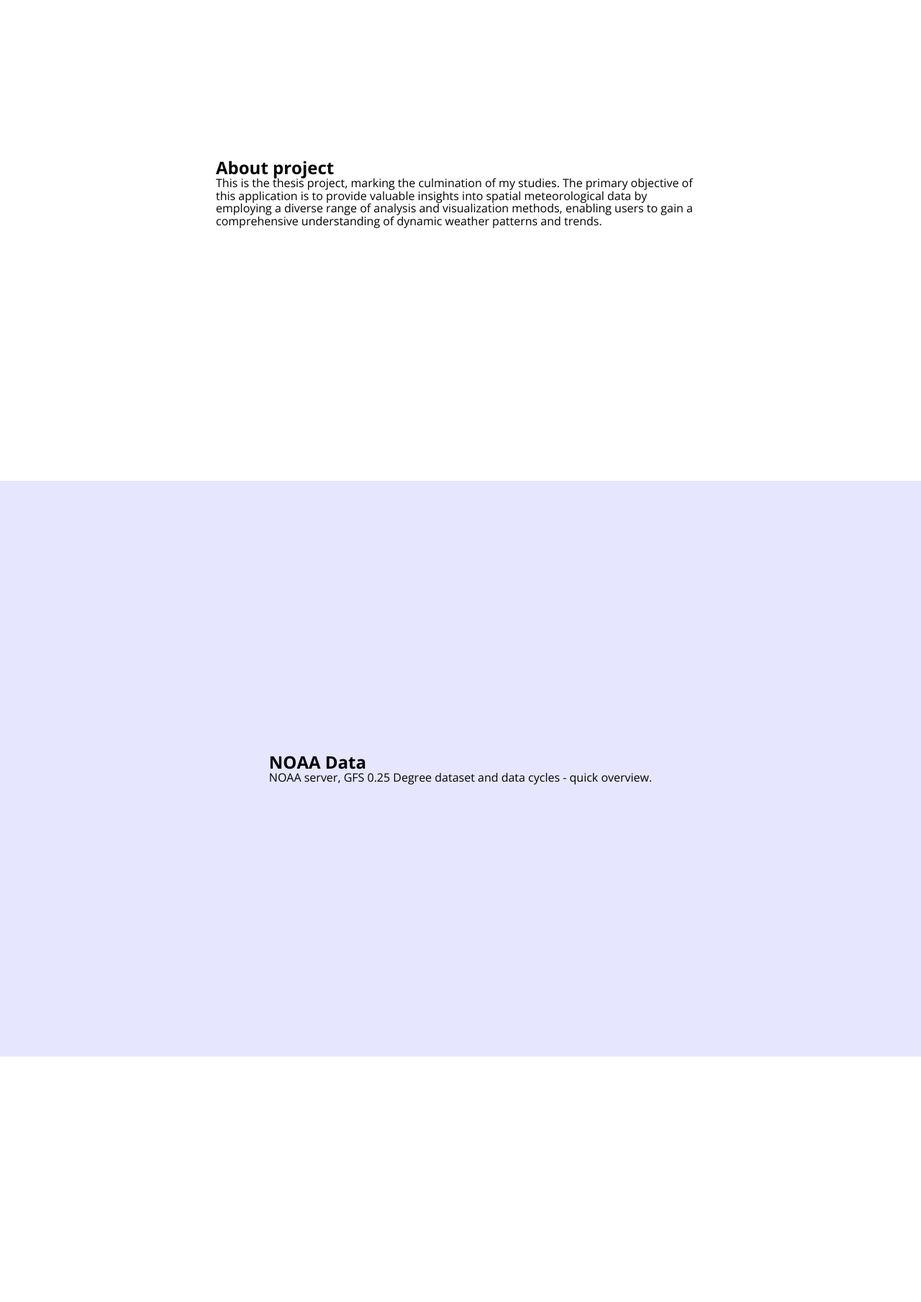
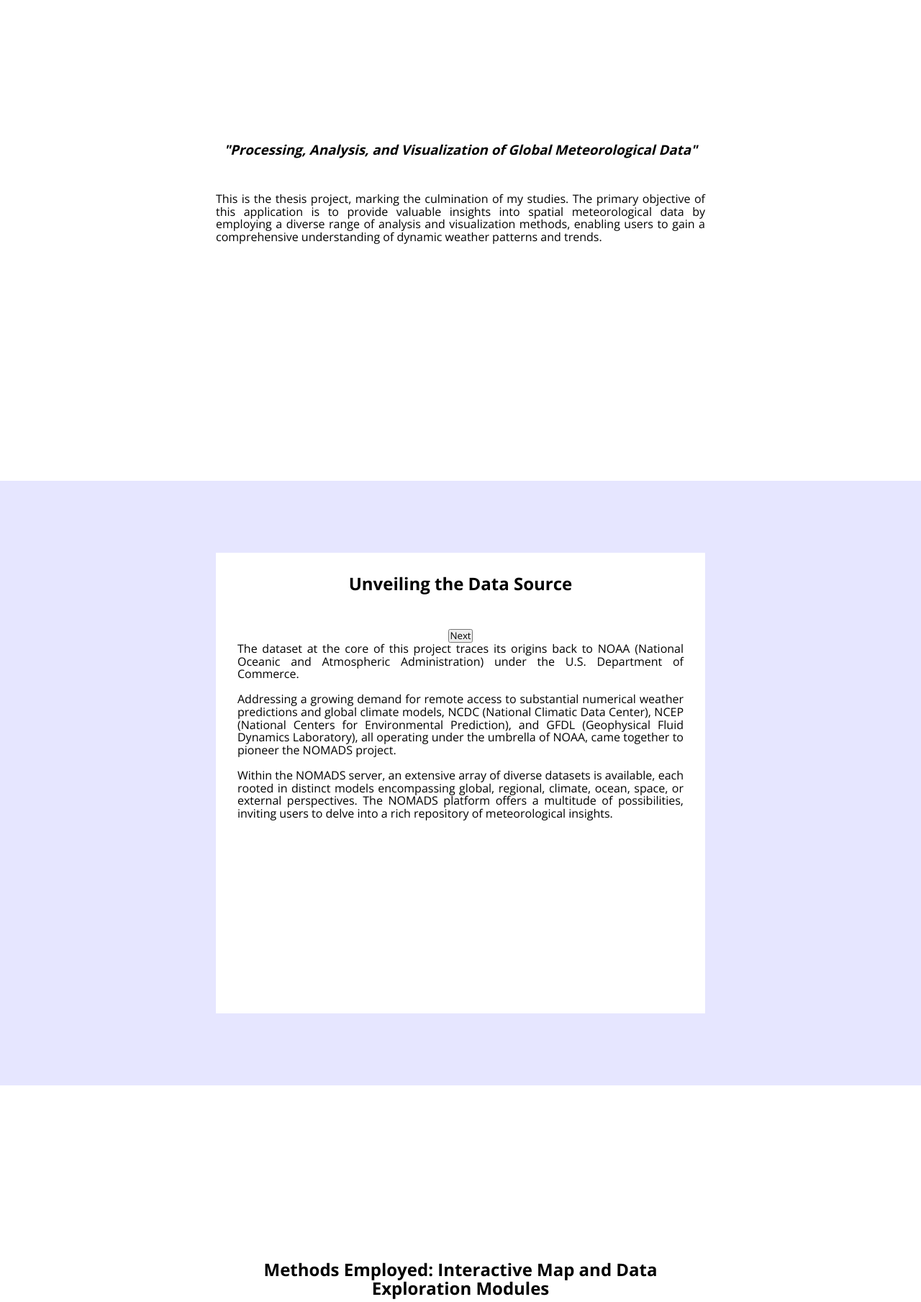
Before and after one commit to ewapelc/MeteoApp, a Django app: page / in a window 1280 px wide. Shown: the part 132-1941 px from the top of the page at 72% size. Run offline with Django 3.2, Linux system fonts and the light colour scheme.

Commit message:
Homepage: add basic content and layout

```diff
--- a/interactiveMap/static/homepage3.css
+++ b/interactiveMap/static/homepage2.css
@@ -13,6 +13,7 @@ section {
     place-content: center;
     min-height: 100vh;
     padding: 100px 300px;
+    text-align: center;
 }
 
 #data, #map {
@@ -29,3 +30,44 @@ section {
     font-size: 12px;
     color: #20293d;
 }
+
+#project-name {
+    margin-bottom: 50px;
+}
+
+#thesis-purpose {
+    text-align: justify;
+}
+
+.data-section-container {
+    height: 100%;
+    width: 100%;
+    overflow: hidden;
+}
+
+.pages {
+    display: flex;
+    width: 300%;
+    box-sizing: border-box;
+}
+
+.page {
+    width: 100%;
+    height: 80vh;
+    flex-direction: column;
+    transition: all 1s;
+    padding: 30px;
+    background-color: #fff;
+}
+
+p {
+    text-align: justify;
+}
+
+.page h1 {
+    margin-bottom: 50px;
+}
+
+section h1 {
+    margin-bottom: 50px;
+}
--- a/interactiveMap/templates/stations/homepage.html
+++ b/interactiveMap/templates/stations/homepage.html
@@ -1,5 +1,5 @@
 <!DOCTYPE html>
-<html lang="en">
+<html lang="en" xmlns="http://www.w3.org/1999/html">
     <head>
         <meta charset="utf-8">
         <title>Thesis Project | Ewa Pelc</title>
@@ -9,34 +9,121 @@
 
         <!--Custom CSS-->
         {% load static %}
-        <link rel="stylesheet" href="{% static 'homepage3.css' %}">
+        <link rel="stylesheet" href="{% static 'homepage2.css' %}">
     </head>
 <body>
 {% include 'stations/navbar.html' %}
 
     <section id="about">
-        <h1>About project</h1>
-        <p>This is the thesis project, marking the culmination of my studies. The primary objective of this application is to provide valuable insights into spatial meteorological data by employing a diverse range of analysis and visualization methods, enabling users to gain a comprehensive understanding of dynamic weather patterns and trends.</p>
+        <h3 id="project-name"><i>"Processing, Analysis, and Visualization of Global Meteorological Data"</i></h3>
+        <p id="thesis-purpose">This is the thesis project, marking the culmination of my studies. The primary objective of this application is to provide valuable insights into spatial meteorological data by employing a diverse range of analysis and visualization methods, enabling users to gain a comprehensive understanding of dynamic weather patterns and trends.</p>
     </section>
     <section id="data">
-        <h1>NOAA Data</h1>
-        <p>NOAA server, GFS 0.25 Degree dataset and data cycles - quick overview.</p>
+<!--        <h1>NOAA Data</h1>-->
+<!--        <p>NOAA server, GFS 0.25 Degree dataset and data cycles - quick overview.</p>-->
+        <div class="data-section-container">
+            <div class="pages">
+                <div class="page one">
+                    <h1>Unveiling the Data Source</h1>
+                    <div>
+                        <button onclick="slide('next')">Next</button>
+                    </div>
+
+                    <p>
+                        The dataset at the core of this project traces its origins back to NOAA (National Oceanic and Atmospheric Administration) under the U.S. Department of Commerce.
+                        <br><br>
+                        Addressing a growing demand for remote access to substantial numerical weather predictions and global climate models, NCDC (National Climatic Data Center), NCEP (National Centers for Environmental Prediction), and GFDL (Geophysical Fluid Dynamics Laboratory), all operating under the umbrella of NOAA, came together to pioneer the NOMADS project.
+                        <br><br>
+                        Within the NOMADS server, an extensive array of diverse datasets is available, each rooted in distinct models encompassing global, regional, climate, ocean, space, or external perspectives. The NOMADS platform offers a multitude of possibilities, inviting users to delve into a rich repository of meteorological insights.
+                    </p>
+                </div>
+                <div class="page two">
+                    <h1>Introducing the Chosen Dataset: Composition and Purpose</h1>
+                    <div>
+                        <button onclick="slide('prev')">Prev</button>
+                    </div>
+                    <div>
+                        <button onclick="slide('next')">Next</button>
+                    </div>
+
+                    <p>
+                        Chosen with the project's objectives in mind, the <i>GFS 0.25 Degree</i> Dataset (Global Forecast System 0.25 Degree Grid) has been thoughtfully curated to illuminate complex meteorological insights.
+                        <br><br>
+                        This dataset serves as a foundational component of NCEP's extensive numerical guidance, facilitating precise global atmospheric and wave predictions at a 0.25-degree resolution.
+                        <br><br>
+                        Within the GFS framework, a data assimilation system operates seamlessly alongside forecast models, collectively addressing both atmospheric conditions and ocean wave dynamics.
+                        </p>
+                </div>
+                <div class="page three">
+                    <h1>Dimensions of Insight: Spatial and Temporal Aspects</h1>
+                    <div>
+                        <button onclick="slide('prev')">Prev</button>
+                    </div>
+
+                    <p>
+                        <i>Spatial Resolution:</i>
+                        <br>
+                        GFS output is posted to a 0.25-degree equally spaced longitude/latitude grid and is divided into 127 vertical atmospheric layers. This project specifically concentrates on the XYZ layer for all variables, highlighting a distinct aspect of analysis.
+                        <br><br>
+                        <i>Temporal Resolution:</i>
+                        <br>
+                        The GFS operates four times a day (at 12 AM, 6 AM, 12 PM, and 6 PM UTC time), delivering forecasts up to 16 days in advance. The temporal resolution of forecasts, available on the server, ranges from 1 hour up to 120 hours, transitioning to 3-hour intervals from days 5 to 16. Frequent data collection empowers users to anticipate and dissect meteorological trends.
+                        <br><br>
+                        <i>Data Exploration:</i>
+                        <br>
+                        In this project, emphasis is placed on utilizing original measured data for each cycle, rather than forecasts. This approach ensures a comprehensive and accurate analysis of the dataset, providing insights into the dynamic interplay of atmospheric conditions.
+                    </p>
+                </div>
+            </div>
+        </div>
     </section>
     <section id="explanation">
-        <h1>Explore</h1>
-        <p>Briefly explains possibilities.</p>
+        <h1>Methods Employed: Interactive Map and Data Exploration Modules</h1>
+        <p>
+            The project's aim is realized through the utilization of two core modules: the Interactive Map Module and the Data Exploration Module.
+            <br><br>
+            These modules collectively encompass a diverse array of data analysis and visualization techniques, including:
+            <br><br>
+        </p>
+        <div id="methods-list">
+            <ul>
+                <li>Time Series Analysis</li>
+                <li>Animation Technique</li>
+                <li>Spatial Interpolation</li>
+                <li>Cluster Analysis</li>
+                <li>Spatial Binning Technique</li>
+                <li>Choropleth Map</li>
+            </ul>
+        </div>
     </section>
     <section id="map">
         <h1>Interactive map</h1>
+        <p>To be described</p>
         <a href="/map">Go to Map</a>
     </section>
     <section id="analysis">
         <h1>Analysis Page</h1>
+        <p>To be described</p>
         <a href="/analysis">Go to Analysis page</a>
     </section>
     <div class="footer">
         Copyright &copy 2023 Ewa Pelc. All rights reserved.
     </div>
 
+    <script>
+        const pages = document.querySelectorAll(".page");
+        const translateAmount = 100;
+        let translate = 0;
+
+        slide = (direction) => {
+            direction === "next" ? translate -= translateAmount : translate += translateAmount;
+
+            pages.forEach(
+                pages => (pages.style.transform = `translateX(${translate}%)`)
+            )
+        }
+
+    </script>
+
 </body>
 </html>
```
